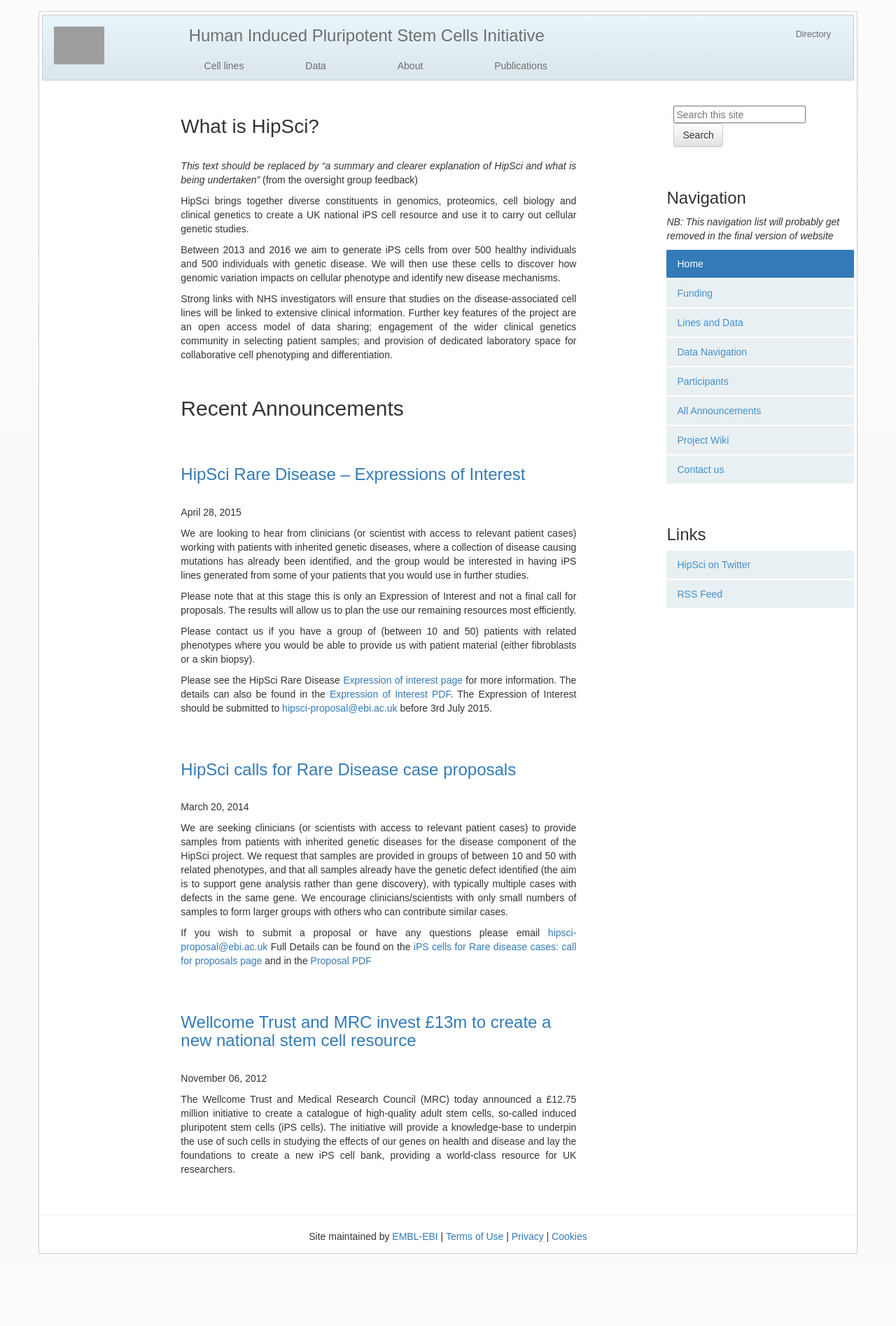
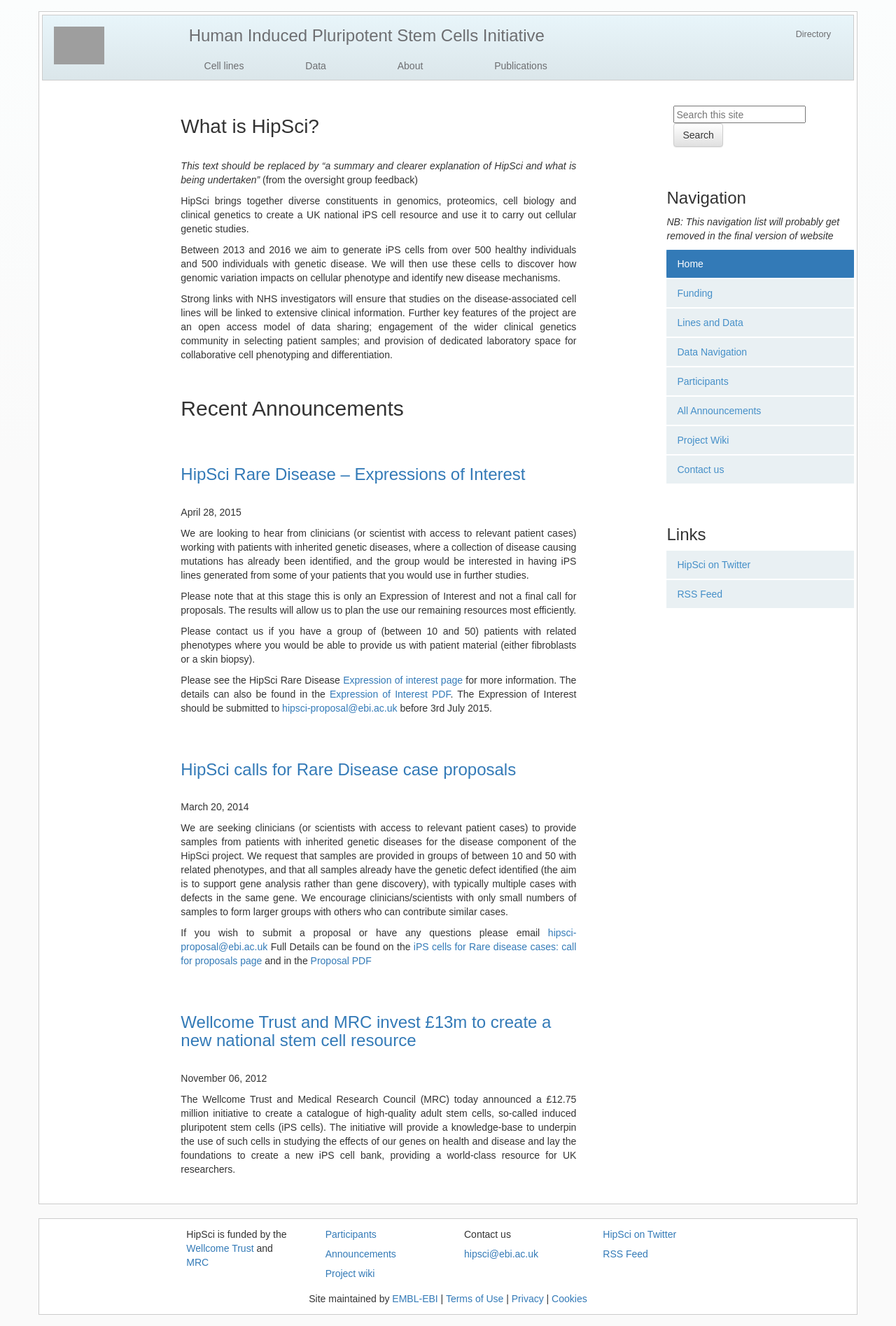
Before and after one commit to EMBL-EBI-GCA/gca_hipsci_website, a Jekyll site: the page built from index.html, in a window 1280 px wide. Shown: the whole page at 70% size. Built offline with Jekyll 4.4.1, drawn with Linux system fonts in a browser that asks for light colours; nearby versions of some CDN libraries; before the commit the page ends 1808 px from its top, so only the background shows below that; grey boxes are pictures that could not be loaded.

Commit message:
A better footer

```diff
--- a/_includes/footer.html
+++ b/_includes/footer.html
@@ -1,6 +1,30 @@
-<footer class="footer">
+<footer>
+<div class="row">
 
-<hr>
+<div class="col-md-2 col-md-offset-2 col-sm-3 col-xs-4 col-sm-offset-0 col-xs-offset-1">
+<p>HipSci is funded by the <a href="http://www.wellcome.ac.uk/" target="_blank">Wellcome Trust</a>
+and <a href="http://www.mrc.ac.uk/index.htm" target="_blank">MRC</a></p>
+</div>
+
+<div class="col-md-2 col-sm-3 col-xs-4 col-sm-offset-0 col-xs-offset-2">
+<p><a href="{% post_url 1111-11-11-funding %}">Participants</a></p>
+<p><a href="{% post_url 1111-11-11-announcements %}">Announcements</a></p>
+<p><a href="{% post_url 1111-11-11-project-wiki %}">Project wiki</a></p>
+</div>
+
+<div class="col-md-2 col-sm-3 col-xs-4 col-sm-offset-0 col-xs-offset-1">
+<p>Contact us</p>
+<p><a href="mailto:hipsci@ebi.ac.uk">hipsci@ebi.ac.uk</a></p>
+</div>
+
+<div class="col-md-2 col-sm-3 col-sm-offset-0 col-xs-4 col-xs-offset-2">
+<p><a href="http://www.twitter.com/hipsci">HipSci on Twitter</a></p>
+<p><a href="{{'/announcements/rss.xml' | prepend: site.baseurl}}">RSS Feed</a></p>
+</div>
+
+</div>
+
+
   <p class="text-center">
     Site maintained by <a href="http://www.ebi.ac.uk/">EMBL-EBI</a>
     |
@@ -14,4 +38,5 @@
   <script src="https://code.jquery.com/jquery-1.11.3.min.js"></script>
   <script src="https://maxcdn.bootstrapcdn.com/bootstrap/3.3.5/js/bootstrap.min.js"></script>
 
+</div>
 </footer>
--- a/_layouts/default.html
+++ b/_layouts/default.html
@@ -27,6 +27,9 @@
 
     </div>
 
+    </div>
+
+    <div class="container footer">
     {% include footer.html %}
     </div>
 
--- a/css/main.scss
+++ b/css/main.scss
@@ -110,6 +110,13 @@ header {
 
 }
 
+div.footer {
+    margin-top: 20px;
+    p {
+        margin: 8px;
+    }
+}
+
 div.wrapper {
     padding-top: 5px;
     padding-bottom: 5px;
```
